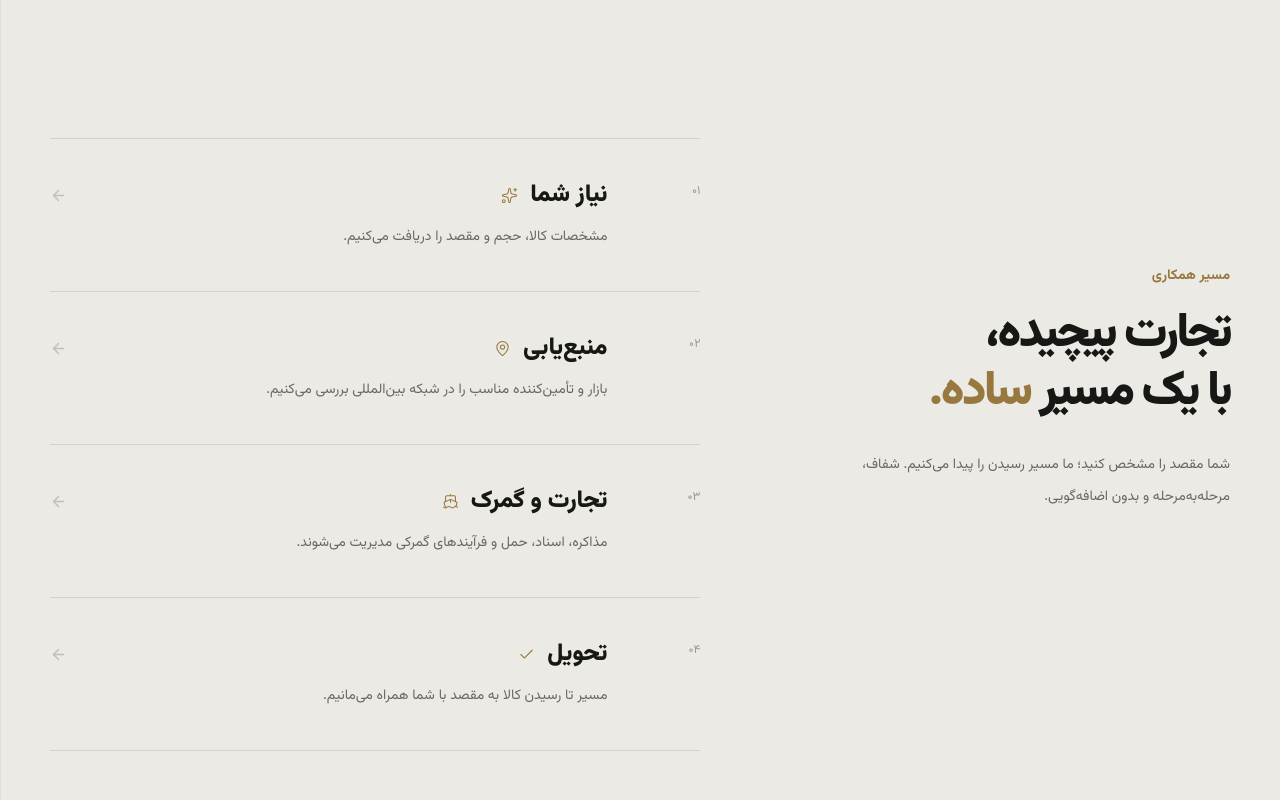
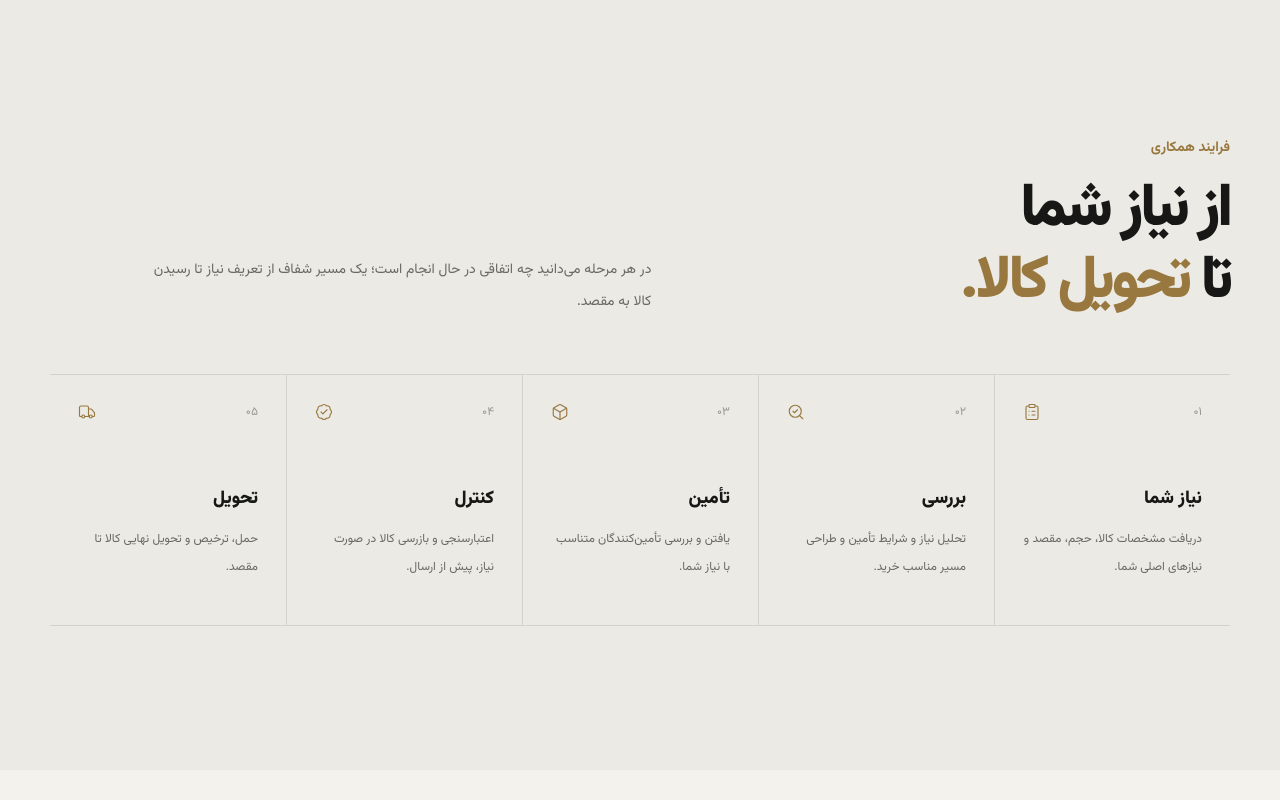
Before and after one commit to artinasd/import-export, a Next.js app: page / in a window 1280 px wide. Shown: the part 1940-2740 px from the top of the page. Built offline with nearby package versions, Linux system fonts and the light colour scheme.

Commit message:
Align cooperation process with client five-step flow

```diff
--- a/components/home/ProcessSection.js
+++ b/components/home/ProcessSection.js
@@ -1,33 +1,28 @@
-import { ArrowLeft, Check, MapPin, Ship, Sparkles } from "lucide-react";
+import { ArrowLeft, BadgeCheck, Box, ClipboardList, SearchCheck, Truck } from "lucide-react";
 
 const steps = [
-  ["۰۱", "نیاز شما", "مشخصات کالا، حجم و مقصد را دریافت می‌کنیم.", Sparkles],
-  ["۰۲", "منبع‌یابی", "بازار و تأمین‌کننده مناسب را در شبکه بین‌المللی بررسی می‌کنیم.", MapPin],
-  ["۰۳", "تجارت و گمرک", "مذاکره، اسناد، حمل و فرآیندهای گمرکی مدیریت می‌شوند.", Ship],
-  ["۰۴", "تحویل", "مسیر تا رسیدن کالا به مقصد با شما همراه می‌مانیم.", Check],
+  ["۰۱", "نیاز شما", "دریافت مشخصات کالا، حجم، مقصد و نیازهای اصلی شما.", ClipboardList],
+  ["۰۲", "بررسی", "تحلیل نیاز و شرایط تأمین و طراحی مسیر مناسب خرید.", SearchCheck],
+  ["۰۳", "تأمین", "یافتن و بررسی تأمین‌کنندگان متناسب با نیاز شما.", Box],
+  ["۰۴", "کنترل", "اعتبارسنجی و بازرسی کالا در صورت نیاز، پیش از ارسال.", BadgeCheck],
+  ["۰۵", "تحویل", "حمل، ترخیص و تحویل نهایی کالا تا مقصد.", Truck],
 ];
 
 export default function ProcessSection() {
   return (
-    <section id="process" className="relative overflow-hidden bg-[#ebeae4] py-24 lg:py-36">
-      <div className="absolute left-0 top-0 h-full w-px bg-black/5" aria-hidden="true" />
+    <section id="process" className="bg-[#ebeae4] py-24 lg:py-36">
       <div className="container-site">
-        <div className="grid gap-14 lg:grid-cols-[.8fr_1.2fr] lg:gap-24">
-          <div className="lg:sticky lg:top-32 lg:self-start">
-            <p className="mb-5 text-sm font-bold text-[#98783f]">مسیر همکاری</p>
-            <h2 className="font-display text-balance text-4xl font-black leading-[1.2] sm:text-5xl">تجارت پیچیده،<br />با یک مسیر <span className="text-[#98783f]">ساده.</span></h2>
-            <p className="mt-7 max-w-sm text-sm leading-8 text-[#686963]">شما مقصد را مشخص کنید؛ ما مسیر رسیدن را پیدا می‌کنیم. شفاف، مرحله‌به‌مرحله و بدون اضافه‌گویی.</p>
-          </div>
-          <div className="border-t border-black/10">
-            {steps.map(([number, title, text, Icon], index) => (
-              <div key={number} className="group grid grid-cols-[45px_1fr_auto] items-start gap-4 border-b border-black/10 py-8 sm:grid-cols-[65px_1fr_auto] sm:gap-7 sm:py-10">
-                <span className="pt-1 text-xs text-black/35">{number}</span>
-                <div><h3 className="flex items-center gap-3 text-xl font-black sm:text-2xl">{title}<Icon size={17} strokeWidth={1.5} className="text-[#98783f]" /></h3><p className="mt-3 max-w-lg text-sm leading-7 text-[#686963]">{text}</p></div>
-                <ArrowLeft size={17} className="mt-2 opacity-20 transition duration-300 group-hover:-translate-x-1 group-hover:opacity-70" />
-                {index < steps.length - 1 && <span className="absolute" />}
-              </div>
-            ))}
-          </div>
+        <div className="mb-14 grid gap-8 lg:grid-cols-[1fr_1.1fr] lg:items-end">
+          <div><p className="mb-4 text-sm font-bold text-[#98783f]">فرایند همکاری</p><h2 className="font-display text-balance text-4xl font-black leading-[1.2] sm:text-5xl lg:text-6xl">از نیاز شما<br />تا <span className="text-[#98783f]">تحویل کالا.</span></h2></div>
+          <p className="max-w-lg text-sm leading-8 text-[#686963]">در هر مرحله می‌دانید چه اتفاقی در حال انجام است؛ یک مسیر شفاف از تعریف نیاز تا رسیدن کالا به مقصد.</p>
+        </div>
+        <div className="grid border-y border-black/10 md:grid-cols-5">
+          {steps.map(([number, title, text, Icon], index) => (
+            <article key={number} className={`group min-h-[250px] border-b border-black/10 p-6 sm:p-7 md:border-b-0 ${index !== 4 ? "md:border-l" : ""}`}>
+              <div className="flex items-center justify-between"><span className="text-xs text-black/35">{number}</span><Icon size={18} strokeWidth={1.5} className="text-[#98783f] transition duration-300 group-hover:scale-110" /></div>
+              <div className="mt-16"><h3 className="text-lg font-black">{title}</h3><p className="mt-3 text-xs leading-7 text-[#686963]">{text}</p></div>
+            </article>
+          ))}
         </div>
       </div>
     </section>
```
